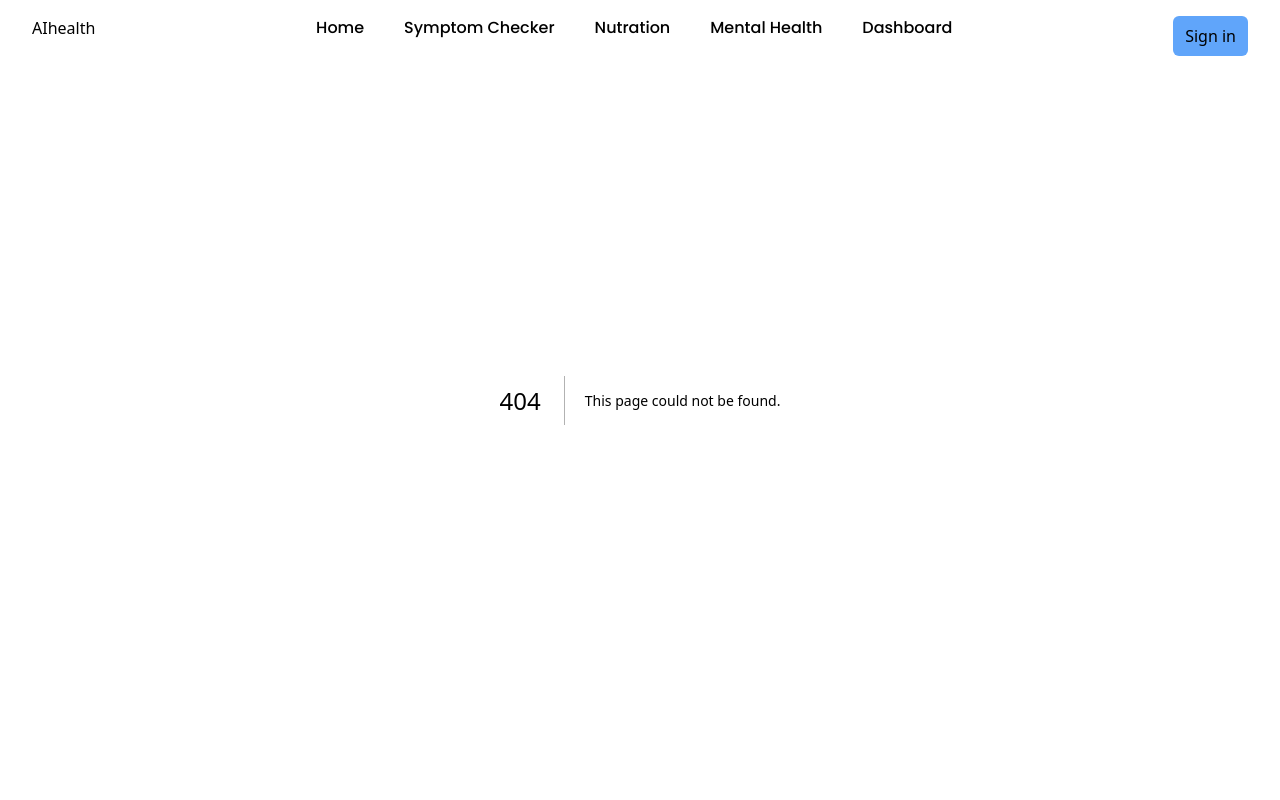
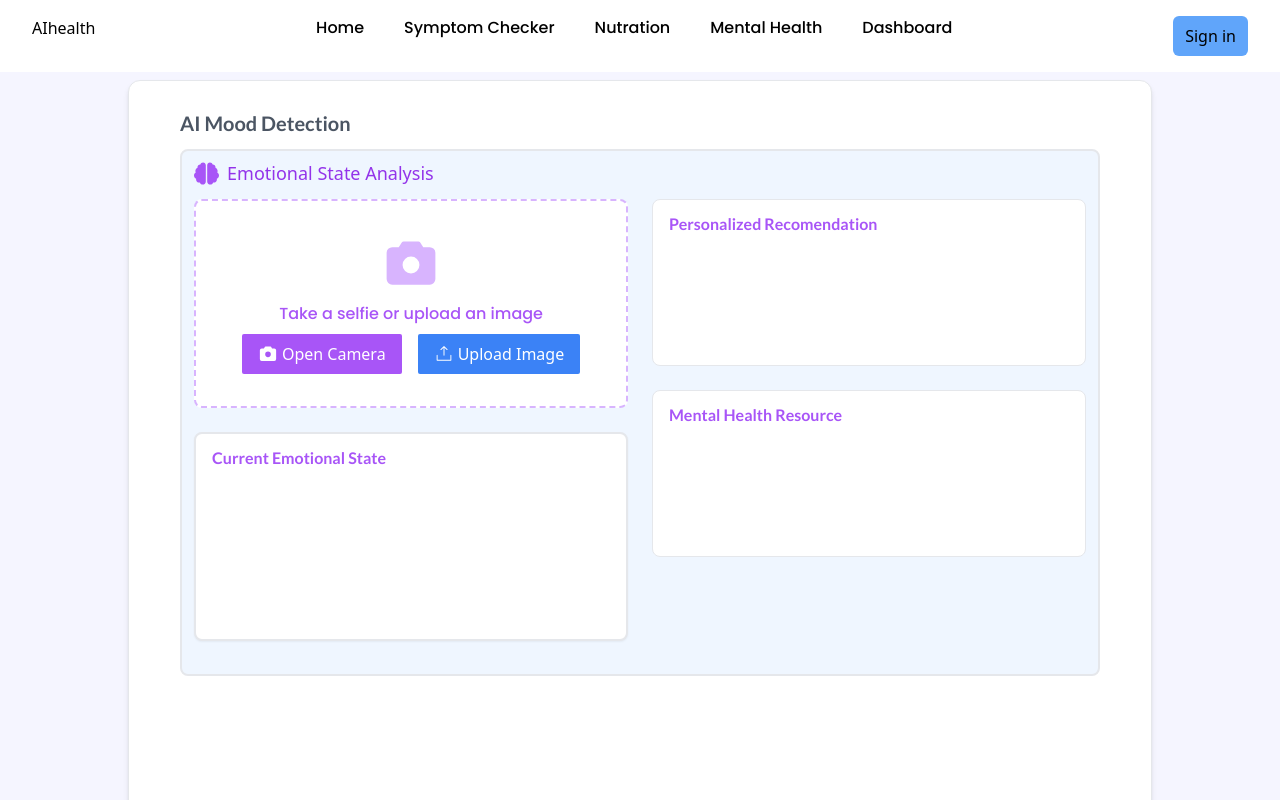
Before and after one commit to CodeXion-2k25/aiHealth, a Next.js app in the folder frontend/: page /symptomChecker in a window 1280 px wide. Before the commit this address had no page. Shown: the top 800 px of the page. Built offline with nearby package versions, Linux system fonts and the light colour scheme.

Commit message:
symptom checker page created

```diff
--- /dev/null
+++ b/frontend/app/dashboard/page.jsx
@@ -0,0 +1,9 @@
+import React from 'react'
+
+const page = () => {
+  return (
+    <div className='mt-[100px]'>page</div>
+  )
+}
+
+export default page
--- /dev/null
+++ b/frontend/app/mentalHealth/page.jsx
@@ -0,0 +1,9 @@
+import React from 'react'
+
+const page = () => {
+  return (
+    <div>page</div>
+  )
+}
+
+export default page
--- /dev/null
+++ b/frontend/app/nutration/page.jsx
@@ -0,0 +1,9 @@
+import React from 'react'
+
+const page = () => {
+  return (
+    <div>page</div>
+  )
+}
+
+export default page
--- a/frontend/app/page.jsx
+++ b/frontend/app/page.jsx
@@ -1,6 +1,6 @@
 import React from 'react'
-import Cards from './Cards/page'
-import Hero from './Hero/page'
+import Cards from '/components/Cards/page'
+import Hero from '/components/Hero/page'
 const page = () => {
   return (
     <>
--- /dev/null
+++ b/frontend/app/symptomChecker/page.jsx
@@ -0,0 +1,126 @@
+"use client"
+import React, { useState } from 'react'
+import { FaBrain } from "react-icons/fa";
+import { PiCameraFill, PiUploadSimpleLight  } from "react-icons/pi";
+
+const page = () => {
+  const [selectedFile, setSelectedFile] = useState(null);
+  const [imagePreview, setImagePreview] = useState(null);
+
+  // Handle File Selection (For Uploading Image)
+  const handleFileChange = (event) => {
+    const file = event.target.files[0];
+    if (file) {
+      setSelectedFile(file);
+      setImagePreview(URL.createObjectURL(file)); // Show preview
+    }
+  };
+
+  // Handle Camera Capture (For Taking Image)
+  const handleCameraCapture = (event) => {
+    const file = event.target.files[0];
+    if (file) {
+      setSelectedFile(file);
+      setImagePreview(URL.createObjectURL(file)); // Show preview
+    }
+  };
+
+
+  return (
+    <div className="w-full">
+      <div className="w-4/5 h-[150vh] border m-auto mt-20 flex flex-col  bg-white rounded-xl shadow-md ">
+        <div className="w-[90%] h-full m-auto mt-7">
+          <h1 className="font-bold font-lato mb-3 text-xl text-gray-600">
+            AI Mood Detection
+          </h1>
+          <div className="w-full h-[45%] border-2 rounded-lg bg-blue-50 ">
+            <div className="flex items-center gap-2 mt-2 ml-3">
+              <FaBrain size={25} className="text-purple-500" />
+              <p className="text-lg text-purple-600 font-medium ">
+                Emotional State Analysis
+              </p>
+            </div>
+            <div className="w-full h-full flex gap-6  justify-center px-3 mt-3">
+              <div className="w-2/4 flex flex-col gap-6">
+                <div className="h-2/5 border-2 border-dashed border-purple-300 bg-white rounded-lg flex flex-col items-center justify-center gap-2">
+                  <PiCameraFill size={60} className="text-purple-300" />
+                  <p className="text-purple-500 font-popins font-medium">
+                    Take a selfie or upload an image
+                  </p>
+                  <div className="flex flex-col items-center gap-4">
+                    {/* Hidden File Input for Upload */}
+                    <input
+                      type="file"
+                      id="uploadInput"
+                      className="hidden"
+                      accept="image/*"
+                      onChange={handleFileChange}
+                    />
+
+                    {/* Hidden File Input for Camera Capture */}
+                    <input
+                      type="file"
+                      id="cameraInput"
+                      className="hidden"
+                      accept="image/*"
+                      capture="environment" // Opens Camera for Taking Image
+                      onChange={handleCameraCapture}
+                    />
+
+                    {/* Buttons */}
+                    <div className="flex gap-4">
+                      {/* Take Image Button */}
+                      <label
+                        htmlFor="cameraInput"
+                        className="px-4 py-2 bg-purple-500 text-white rounded-sm cursor-pointer flex items-center gap-1 hover:bg-purple-600 transition"
+                      >
+                        <PiCameraFill size={20}/>
+                        Open Camera
+                      </label>
+
+                      {/* Upload Image Button */}
+                      <label
+                        htmlFor="uploadInput"
+                        className="px-4 py-2 bg-blue-500 text-white rounded-sm cursor-pointer flex items-center gap-1 hover:bg-blue-600 transition"
+                      >
+                        <PiUploadSimpleLight size={20}/>
+                        Upload Image
+                      </label>
+                    </div>
+
+                    {/* Show Selected Image Preview */}
+                    {imagePreview && (
+                      <div className="mt-4">
+                        <img
+                          src={imagePreview}
+                          alt="Selected"
+                          className="w-40 h-40 object-cover rounded-lg shadow-md"
+                        />
+                        <p className="text-gray-700 mt-2">
+                          {selectedFile?.name}
+                        </p>
+                      </div>
+                    )}
+                  </div>
+                </div>
+                <div className="h-2/5 border-2 bg-white rounded-lg shadow-sm">
+                  <p className='text-md font-lato font-semibold text-purple-500 pl-4 pt-3'>Current Emotional State</p>
+                </div>
+              </div>
+              <div className="w-1/2  flex flex-col gap-6">
+                <div className="border h-[32%] rounded-lg bg-white">
+                   <p className='text-md font-lato font-semibold text-purple-500 pl-4 pt-3'>Personalized Recomendation</p>
+                </div>
+                <div className="border h-[32%] rounded-lg bg-white">
+                  <p className='text-md font-lato font-semibold text-purple-500 pl-4 pt-3'>Mental Health Resource</p>
+                </div>
+              </div>
+            </div>
+          </div>
+        </div>
+      </div>
+    </div>
+  );
+}
+
+export default page
--- a/frontend/components/Header.jsx
+++ b/frontend/components/Header.jsx
@@ -2,7 +2,7 @@
 import Link from 'next/link'
 import React, { useState } from 'react'
 import Nav from './Nav'
-import SignUser from '/app/SignUser/page'
+import SignUser from './SignUser/page'
 
 const Header = () => {
   const [showSignUser, setShowSignUser] = useState(false);
--- a/frontend/components/Nav.jsx
+++ b/frontend/components/Nav.jsx
@@ -10,7 +10,7 @@ const links = [
     },
     {
         name: "Symptom Checker",
-        path: "/symptom-checker",
+        path: "/symptomChecker",
     },
     {
         name: "Nutration",
@@ -18,7 +18,7 @@ const links = [
     },
     {
         name: "Mental Health",
-        path: "/mental-health",
+        path: "/mentalHealth",
     },
     {
         name: "Dashboard",
--- a/frontend/app/SignUser/page.jsx
+++ b/frontend/components/SignUser/page.jsx
@@ -15,14 +15,6 @@ const directLink= [
     {
         name: "facebook",
         img: "/assets/facebook.png"
-
-    },{
-        name: "instagram",
-        img: "/assets/instagram.png"
-
-    },{
-        name: "X",
-        img: "/assets/X.png"
 
     }
 ];
@@ -93,11 +85,13 @@ export default function AuthForm() {
                 <>
                   <label className="flex items-center gap-3">
                     <input
+                      required
                       type="text"
                       placeholder="First Name"
                       className=" p-1 mb-3 border rounded"
                     />
                     <input
+                      required
                       type="text"
                       placeholder="Last Name"
                       className=" p-1 mb-3 border rounded"
@@ -105,6 +99,7 @@ export default function AuthForm() {
                   </label>
                   <label className="flex gap-2 mb-3">
                     <input
+                      required
                       type="text"
                       placeholder="Mobile "
                       className="w-full p-1 border rounded"
@@ -116,16 +111,19 @@ export default function AuthForm() {
                     />
                   </label>
                   <input
+                    required
                     type="email"
                     placeholder="Email"
                     className="w-full p-1 mb-3 border rounded"
                   />
                   <input
+                    required
                     type="password"
                     placeholder="Password"
                     className="w-full p-1 mb-4 border rounded"
                   />
                   <input
+                    required
                     type="password"
                     placeholder="Confirm Password"
                     className="w-full p-1 mb-4 border rounded"
```
Also changed, not shown: frontend/components/Cards/page.jsx (renamed from frontend/app/Cards/page.jsx), frontend/components/Hero/page.jsx (renamed from frontend/app/Hero/page.jsx).
